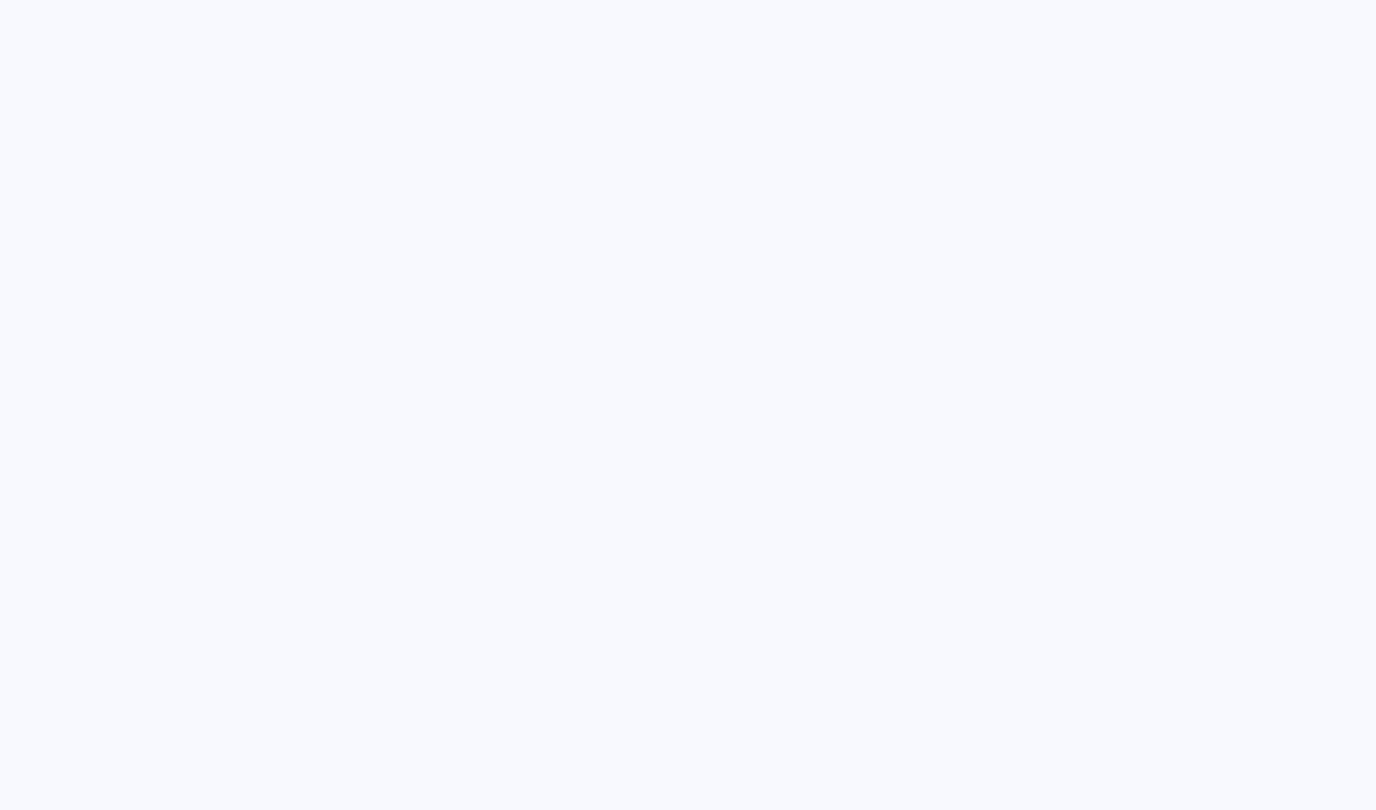
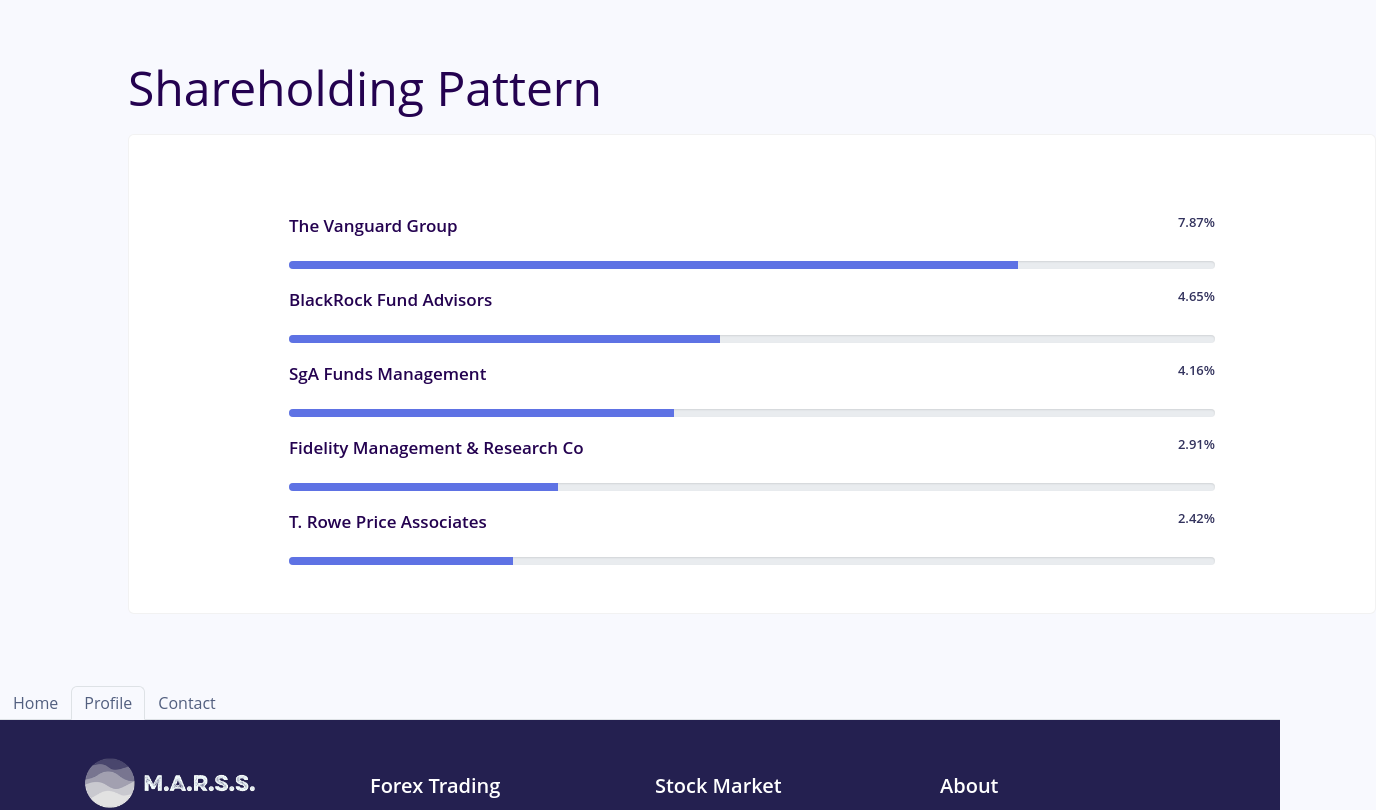
Before and after one commit to ShambhaviSarin/Order_Matching, a React (Create React App) app in the folder frontend/: page /Shares in a window 1280 px wide. Shown: the part 720-1530 px from the top of the page, 1376 px wide, since content can reach past the window. Before the commit the page ends 800 px from the top, so only its background shows below. Built offline with nearby package versions, Linux system fonts and the light colour scheme; no server answers.

Commit message:
shares frontend

```diff
--- a/frontend/package.json
+++ b/frontend/package.json
@@ -20,6 +20,7 @@
     "node-sass": "^4.14.1",
     "querystring": "^0.2.0",
     "react": "^16.13.1",
+    "react-bootstrap": "^1.3.0",
     "react-chartjs-2": "^2.10.0",
     "react-dom": "^16.13.1",
     "react-fullpage": "^0.1.19",
--- /dev/null
+++ b/frontend/src/MSFT.css
@@ -0,0 +1,4 @@
+#HASH {
+  display: flex;
+  justify-content: space-between;
+}
--- /dev/null
+++ b/frontend/src/MSFT.js
@@ -0,0 +1,50 @@
+import ProgressBar from '../node_modules/react-bootstrap/ProgressBar';
+import React from 'react';
+import './Card-style.css';
+import './MSFT.css';
+
+const News = props => {
+    return (
+      <div ><div style={{marginTop:'10%',marginLeft:'10%',marginBottom:'-3%',fontSize:'3rem'}}><font color="#240250">Shareholding Pattern</font></div><br/><br/>
+        <div className="card text-centre" style={{marginLeft:'10%',width:'78rem', height:'30rem'}}>
+          <div className="text-dark" style={{padding:'2rem 10rem',marginBottom:'-8%'}} >
+                <h3 className="card-title" style={{textAlign:'left',marginTop:'5%'}}><font color="#240250">
+                    <div id="HASH" class="blue-msg">
+                    <span id="time-HASH" class="smalltext">The Vanguard Group</span>
+                    <span class="ios-circle"><h5>7.87%</h5></span>
+                    </div></font></h3>
+                    <ProgressBar now={7.87} max={10} label={`7.87%`} srOnly />
+                <h3 className="card-title" style={{textAlign:'left',marginTop:'2%'}}><font color="#240250">
+                    <div id="HASH" class="blue-msg">
+                    <span id="time-HASH" class="smalltext">BlackRock Fund Advisors</span>
+                    <span class="ios-circle"><h5>4.65%</h5></span>
+                    </div></font></h3>
+                    <ProgressBar now={4.65} max={10} label={`4.65%`} srOnly/>
+                <h3 className="card-title" style={{textAlign:'left',marginTop:'2%'}}> <font color="#240250">
+                    <div id="HASH" class="blue-msg">
+                    <span id="time-HASH" class="smalltext">SgA Funds Management</span>
+                    <span class="ios-circle"><h5>4.16%</h5></span>
+                    </div></font></h3>
+                    <ProgressBar now={4.16} max={10} label={`4.16%`} srOnly/>
+                <h3 className="card-title" style={{textAlign:'left',marginTop:'2%'}}>  <font color="#240250">
+                    <div id="HASH" class="blue-msg">
+                    <span id="time-HASH" class="smalltext">Fidelity Management & Research Co</span>
+                    <span class="ios-circle"><h5>2.91%</h5></span>
+                    </div></font></h3>
+                    <ProgressBar now={2.91} max={10} label={`2.91%`} srOnly/>
+                <h3 className="card-title" style={{textAlign:'left',marginTop:'2%'}}>  <font color="#240250">
+                    <div id="HASH" class="blue-msg">
+                    <span id="time-HASH" class="smalltext">T. Rowe Price Associates</span>
+                    <span class="ios-circle"><h5>2.42%</h5></span>
+                    </div></font></h3>
+                    <ProgressBar now={2.42} max={10} label={`2.42%`} srOnly/>
+           </div>
+
+        </div>
+        <br/><br/><br/>
+        </div>
+        );
+}
+
+
+export default News;
--- a/frontend/src/Shares.js
+++ b/frontend/src/Shares.js
@@ -10,6 +10,9 @@
 import axios from "axios";
 import classnames from 'classnames';
 import './Shares.css';
+import MSFT from './MSFT';
+import Footer from './footer';
+import Tabb from './TabbedC';
 // javascipt plugin for creating charts
 import Chart from "chart.js";
 // react plugin used to create charts
@@ -424,11 +427,16 @@
 
 const Shares = (props) => {
     return (
+      <div>
       <div style={{marginLeft: '10%', marginRight:'10%'}}>
         <NavigationBar />
         <hr style={{marginLeft: '-12%', marginRight:'-12%', marginTop:'-0.2%'}}/>
         <br/><br/><br/><br/>
         <Vieew/>
+      </div>
+      <MSFT/>
+      <Tabb/>
+      <Footer/>
       </div>
     );
 }
--- /dev/null
+++ b/frontend/src/TabbedC.jsx
@@ -0,0 +1,26 @@
+import TabContainer from '../node_modules/react-bootstrap/TabContainer';
+import React from 'react';
+import Tabs from '../node_modules/react-bootstrap/Tabs';
+import Tab from '../node_modules/react-bootstrap/Tab';
+import MS from './MSFT';
+
+
+const TabbedC = () =>{
+  return(
+
+    <Tabs defaultActiveKey="profile" id="uncontrolled-tab-example">
+      <Tab eventKey="home" title="Home">
+        <MS/>
+
+      </Tab>
+      <Tab eventKey="profile" title="Profile">
+
+      </Tab>
+      <Tab eventKey="contact" title="Contact">
+
+      </Tab>
+    </Tabs>
+  );
+}
+
+export default TabbedC;
```
Also changed, not shown: 1 other file (tests, documents, lock files or other folders).
